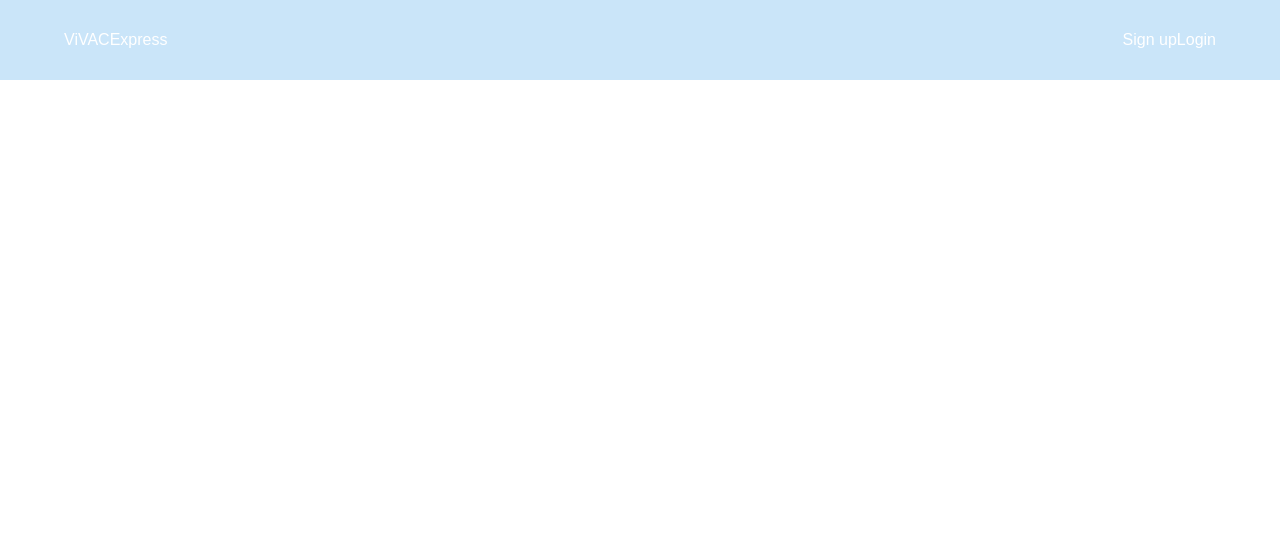
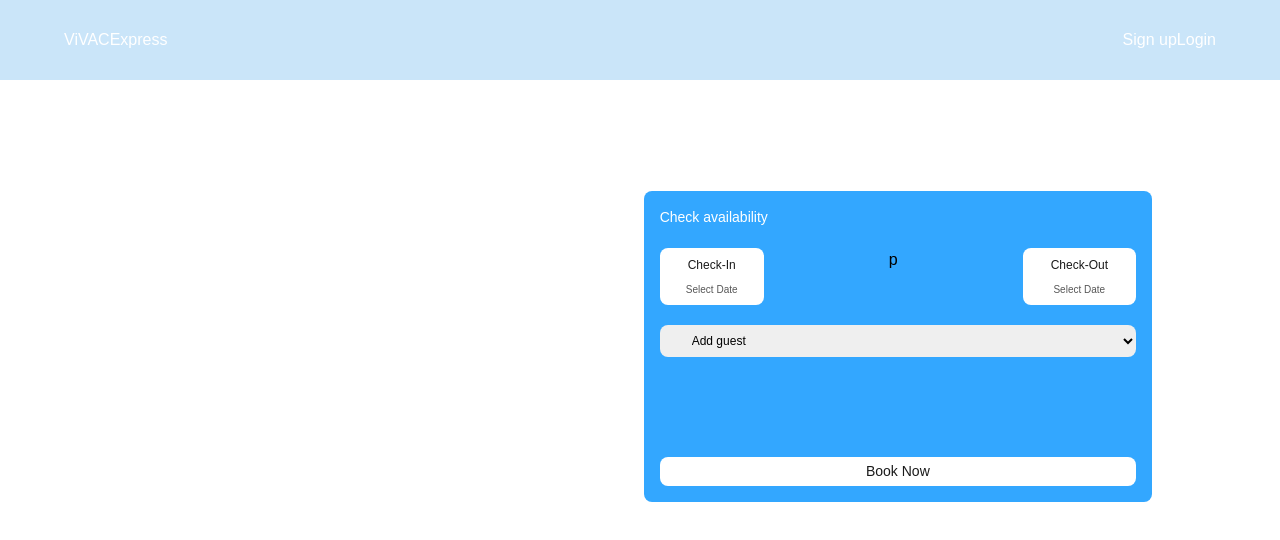
Before and after one commit to GbollySckoky/airbanb, a React (Vite) app in the folder airbnb/: page /product_details/1 in a window 1280 px wide. Shown: the top 540 px of the page. Built offline with nearby package versions, Linux system fonts and the light colour scheme; a web font is replaced by a local one.

Commit message:
Product Details

```diff
--- a/airbnb/src/App.tsx
+++ b/airbnb/src/App.tsx
@@ -2,6 +2,7 @@
 import Header from './Components/Header/Header'
 import { BrowserRouter, Routes, Route} from "react-router-dom";
 import Hero from './Components/Product/Hero';
+import ProductDetailsHero from './Components/Product/ProductDetaails/ProductDetailsHero';
 
 const App = () => {
   return (
@@ -9,6 +10,7 @@ const App = () => {
       <Header/>
       <Routes>
         <Route path='/' element={ <Hero />} />
+        <Route path='/product_details/:id' element={ <ProductDetailsHero />} />
       </Routes>
     </BrowserRouter>
   )
--- /dev/null
+++ b/airbnb/src/Components/Product/ProductDetaails/ProductDetailsContext.tsx
@@ -0,0 +1,64 @@
+
+interface contextProps{
+    productDetails: string
+    space: string[] | undefined
+    productName: string
+    rate: string
+}
+
+const ProductDetailsContext = ({ productDetails, space, productName, rate}: contextProps) => {
+  return (
+    <div className="flex justify-between mt-[55px] ">
+        <div className="w-full">
+            <div className="flex items-center mb-2 justify-between">
+                <h1 className='font-semibold text-[20px]'>{productName}</h1>
+                <p>{rate}</p>
+            </div>
+            <div className="flex space-x-3 text-[#575757]">
+                {space && space.map((pace) => (
+                    <p key={pace} className='font-normal text-[14px]'>
+                        {pace}
+                    </p>
+                ))}
+            </div>
+            <p className='font-normal text-[14px] mt-2 text-[#575757]'>
+                {productDetails}
+            </p>
+        </div>
+        {/* INFO */}
+        <div className="bg-Blue w-full self-start p-4 rounded-lg ml-6">
+            <p className="font-medium text-[14px] text-white mb-5">
+                Check availability
+            </p>
+            <div className="flex justify-between mb-5 text-center">
+                <div className="bg-white rounded-lg pb-2">
+                    <p className="font-[400] text-[12px] text-Black pb-2 px-7 py-2">Check-In</p>
+                    <p className="font-[400] text-[10px] text-[#575757]">Select Date</p>
+                </div>
+                <div>
+                    p
+                </div>
+                <div className="bg-white rounded-lg pb-2">
+                    <p className="font-[400] text-[12px] text-Black pb-2 px-7 py-2">Check-Out</p>
+                    <p className="font-[400] text-[10px] text-[#575757]">Select Date</p>
+                </div>
+            </div>
+            <div className="pb-[60px]">
+                <select
+                    className="block w-full p-2 rounded-lg font-normal text-[12px] pl-7 ">
+                    <option
+                        value="Add guest">
+                        Add guest
+                    </option>
+                </select>
+            </div>
+            <button
+                className="bg-white block w-full text-center p-1 font-normal text-[14px] text-Black rounded-lg mt-10">
+                Book Now
+            </button>
+        </div>
+    </div>
+  )
+}
+
+export default ProductDetailsContext
--- /dev/null
+++ b/airbnb/src/Components/Product/ProductDetaails/ProductDetailsHero.tsx
@@ -0,0 +1,68 @@
+import {useEffect, useState} from 'react'
+import { useParams } from 'react-router-dom'
+import { ProductsDetails } from '../../types/types';
+import { products } from "../../data/ProductDatas";
+import ProductDetailsContext from './ProductDetailsContext';
+
+const ProductDetailsHero = () => {
+    const [isLoading, setIsLoading] = useState(true);
+    const [isError, setIsError] = useState<unknown>(null)
+    const {id} = useParams<string>()
+    console.log(id)
+
+    const [data, setData] = useState<ProductsDetails>({
+        category: '',
+        id: 0,
+        images: [],
+        imagess: [],
+        img: '',
+        price: 0,
+        productDetails: '',
+        productName: '',
+        title: '',
+        rate: '',
+        available: '',
+        space: [],
+        description: ''
+      });
+    console.log('0000',data)
+    console.log(products)
+    useEffect(() => {
+        const product = products.find((product) => product.id === Number(id));
+        console.log('899', product);
+      try{
+        if(product){
+          setData(product);
+          setIsLoading(false);
+        }else{
+          throw new Error("couldn't find product check your internet connection")
+        }
+      }catch(error){
+        setIsError(error)
+        setIsLoading(false)
+      }
+    }, [ id ]);
+  return (
+    <div className='pt-[120px] w-[80%] mx-auto'>
+        <h1 className='font-semibold text-[20px] mb-4'>{data?.title}</h1>
+        <div className='grid grid-cols-3 gap-4'>
+            {data?.images && data.images.map((image) => (
+                <div key={image} >
+                    <img
+                        src={image}
+                        alt={``}
+                        loading="lazy"/>
+                </div>
+            ))}
+        </div>
+        <ProductDetailsContext
+            productDetails={data?.productDetails}
+            space={data?.space}
+            productName={data?.productName}
+            rate={data?.rate}
+         />
+    </div>
+  )
+}
+
+export default ProductDetailsHero
--- a/airbnb/src/Components/Product/ProductDisplay.tsx
+++ b/airbnb/src/Components/Product/ProductDisplay.tsx
@@ -1,22 +1,11 @@
 import React from 'react';
 import { MdOutlineStar } from "react-icons/md";
-
-type products = {
-  category: string;
-    id: number;
-    images: string[];
-    img: string;
-    price: number;
-    productDetails: string;
-    productName: string;
-    rate: string;
-}
-
-interface ProductDisplayProps {
-  products: products[];
-}
+import { ProductDisplayProps } from '../types/types';
+import { useNavigate} from 'react-router-dom';
 
 const ProductDisplay: React.FC<ProductDisplayProps> = ({products}:any) => {
+  const navigate = useNavigate()
+
   return (
     <div>
       <div className='grid grid-cols-4 mt-9 gap-4'>
@@ -26,7 +15,11 @@ const ProductDisplay: React.FC<ProductDisplayProps> = ({products}:any) => {
               src={product?.img}
               className='rounded-lg h-[300px] w-full'
               alt={product?.productName}
+              loading="lazy"
             />
+            <div
+              onClick={() => navigate(`/product_details/${product?.id}`)}
+              className='cursor-pointer'>
               <div className="flex items-center justify-between mt-7">
                 <p className='font-semibold text-[14px]'>{product?.productName}</p>
                 <div className='flex items-center'>
@@ -39,6 +32,7 @@ const ProductDisplay: React.FC<ProductDisplayProps> = ({products}:any) => {
               <p className='font-nnormal text-[12px] text-Gray100 mt-5'>{product?.productDetails}</p>
               <p className='font-semibold text-[14px] mt-4'>&#x20A6;{product?.price.toLocaleString()}</p>
             </div>
+          </div>
         ))}
       </div>
     </div>
--- /dev/null
+++ b/airbnb/src/Components/types/types.ts
@@ -0,0 +1,31 @@
+export type Products = {
+    category: string;
+      id: number;
+      images: string[];
+      img: string;
+      price: number;
+      productDetails: string;
+      productName: string;
+      rate: string;
+
+  }
+
+  export interface ProductDisplayProps {
+    products: Products[];
+  }
+
+  export type ProductsDetails = {
+    category: string;
+    id: number;
+    images: string[];
+    imagess: string[];
+    img: string;
+    price: number;
+    productDetails: string;
+    productName: string;
+    rate: string;
+    available: string;
+    space?: string[]; // Make optional
+    title?: string;   // Make optional
+    description?: string; // Make optional
+}
--- a/airbnb/tailwind.config.js
+++ b/airbnb/tailwind.config.js
@@ -13,7 +13,8 @@ export default {
         Gray: '#F5F5F5',
         lightGray: '#1A1A1A80',
         Gray100: '#1A1A1A99',
-        Gold: '#FFC000'
+        Gold: '#FFC000',
+        Black: '#1A1A1A'
       },
     },
   },
```
Lines whose indentation alone changed are shown as unchanged.
